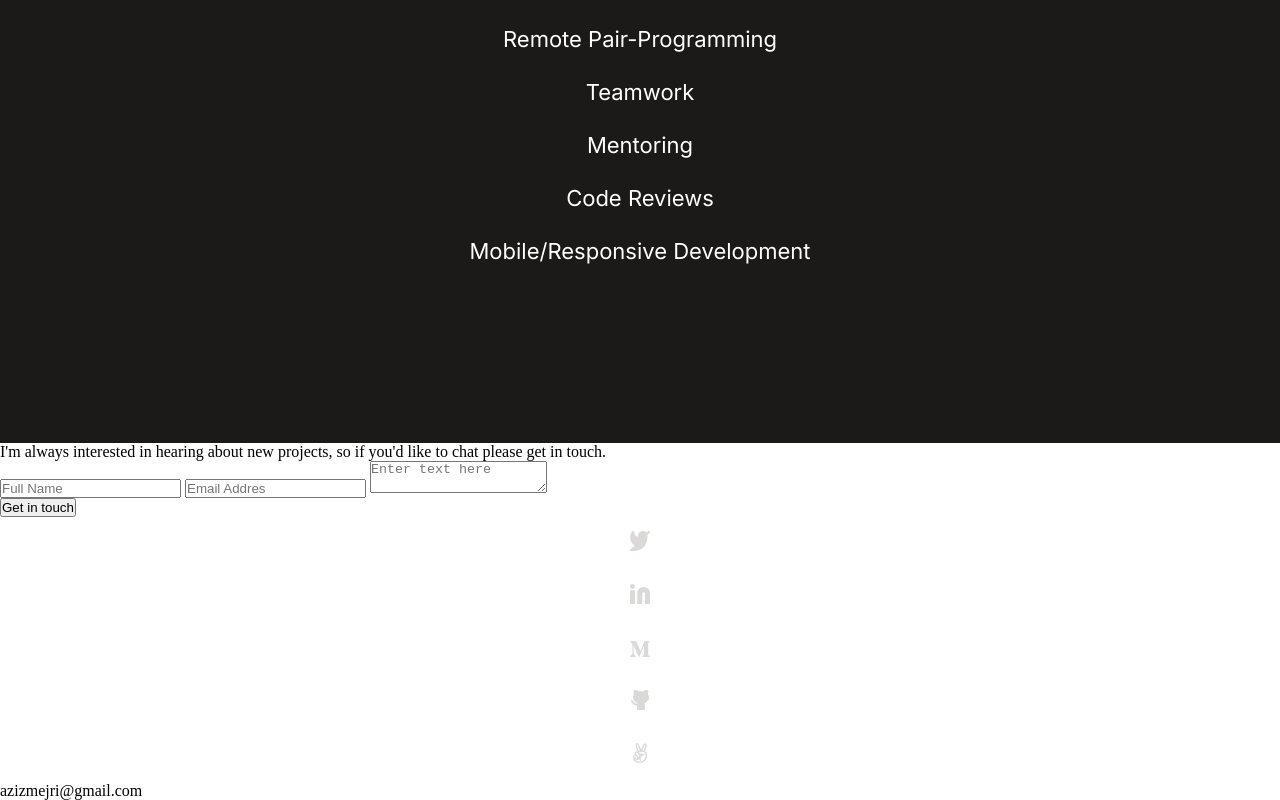
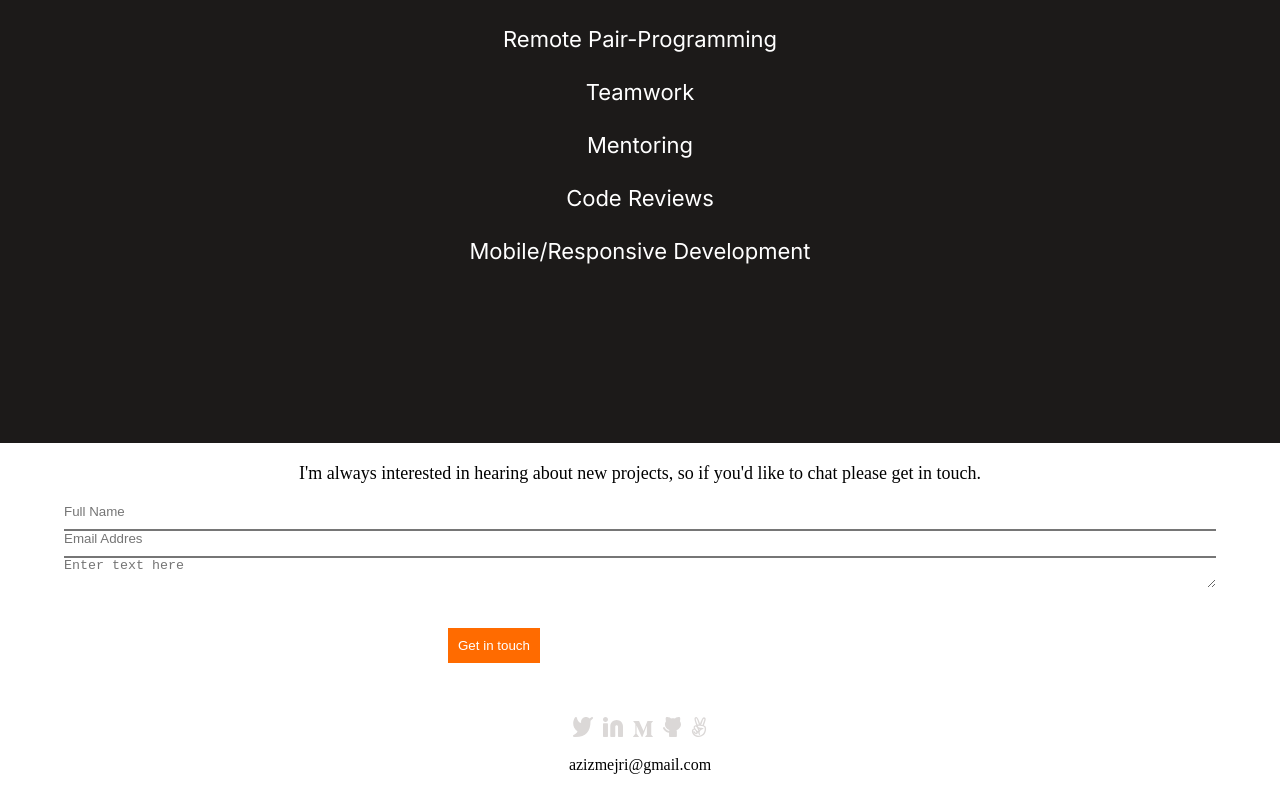
Before and after one commit to Santiago220991/Small-Portfolio, a plain HTML site: page index.html in a window 1280 px wide. Shown: the part 6264-7064 px from the top of the page. After the commit the page ends 7038 px from the top, so only its background shows below. Drawn offline with Linux system fonts and the light colour scheme.

Commit message:
Add styling for the contact form

```diff
--- a/css/main.css
+++ b/css/main.css
@@ -325,3 +325,62 @@ li {
 .skills {
   list-style: inside url("../media/svg/circle.svg");
 }
+
+
+.contact-me {
+  display:flex;
+  flex-direction: column;
+  }
+
+  form{
+  display:flex;
+  flex-direction: column;
+  }
+
+  .social-media ul{
+  display: flex;
+  fill: rgb(34, 33, 33);
+  justify-content: center;
+  }
+
+  .contact-text {
+  margin-right: 15%;
+  margin-left: 15%;
+  margin-top: 20px;
+  margin-bottom: 20px;
+  text-align: center;
+  font-size: 18px;
+  }
+
+  input{
+  border-top: 0;
+  border-right: 0;
+  border-left: 0;
+  margin-left: 5%;
+  margin-right: 5%;
+  padding-bottom: 10px;
+  }
+
+  textarea{
+  border-top: 0;
+  border-right: 0;
+  border-left: 0;
+  border-bottom: 0;
+  margin-left: 5%;
+  margin-right: 5%;
+  }
+
+  #footer-button{
+  margin-left:35%;
+  margin-right:30%;
+  background-color: #ff6b00;
+  border: none;
+  color: white;
+  padding: 10px;
+  margin-top: 40px;
+  margin-bottom: 40px;
+  }
+
+  .email-container{
+  text-align: center;
+  }
```
